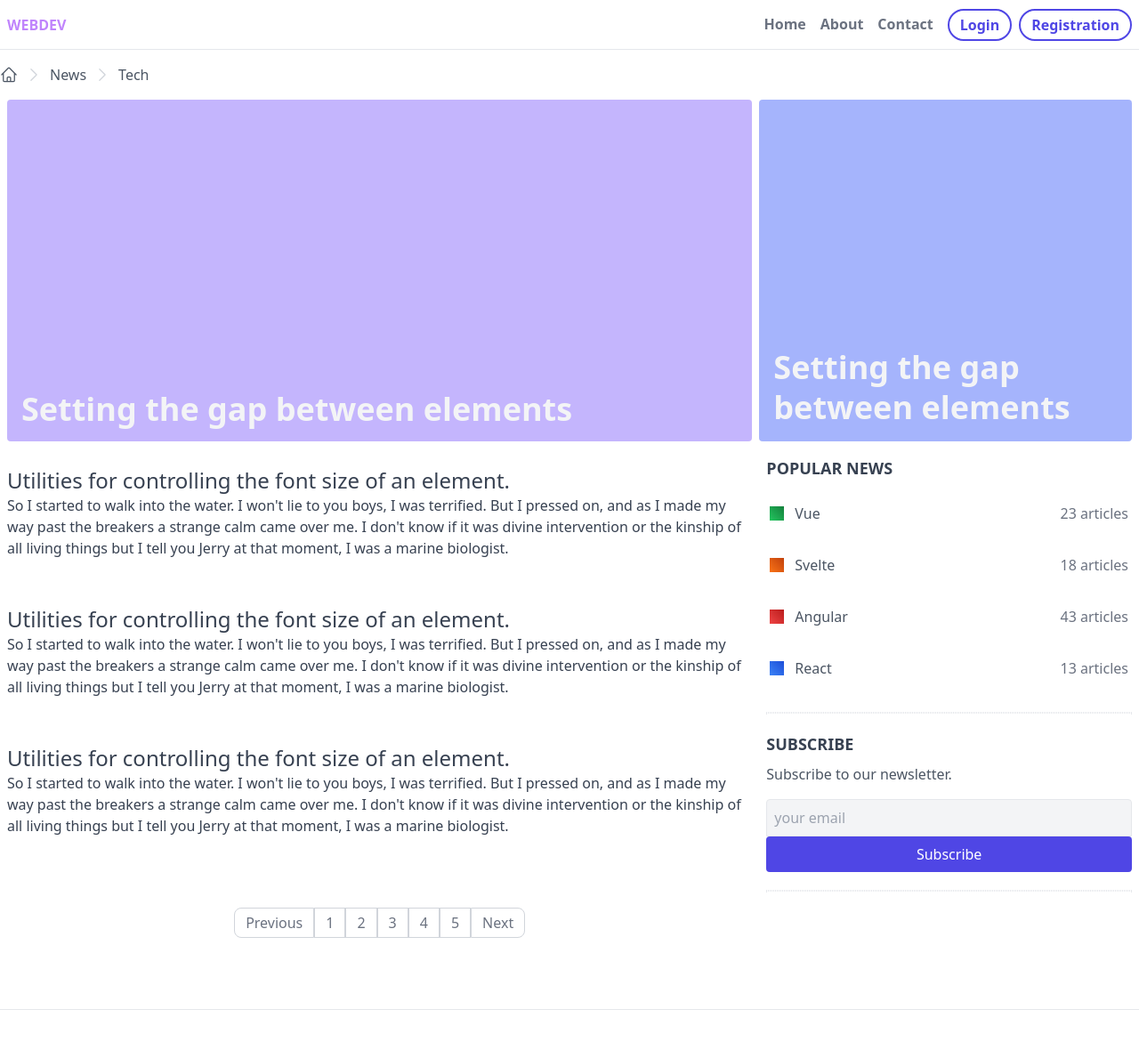
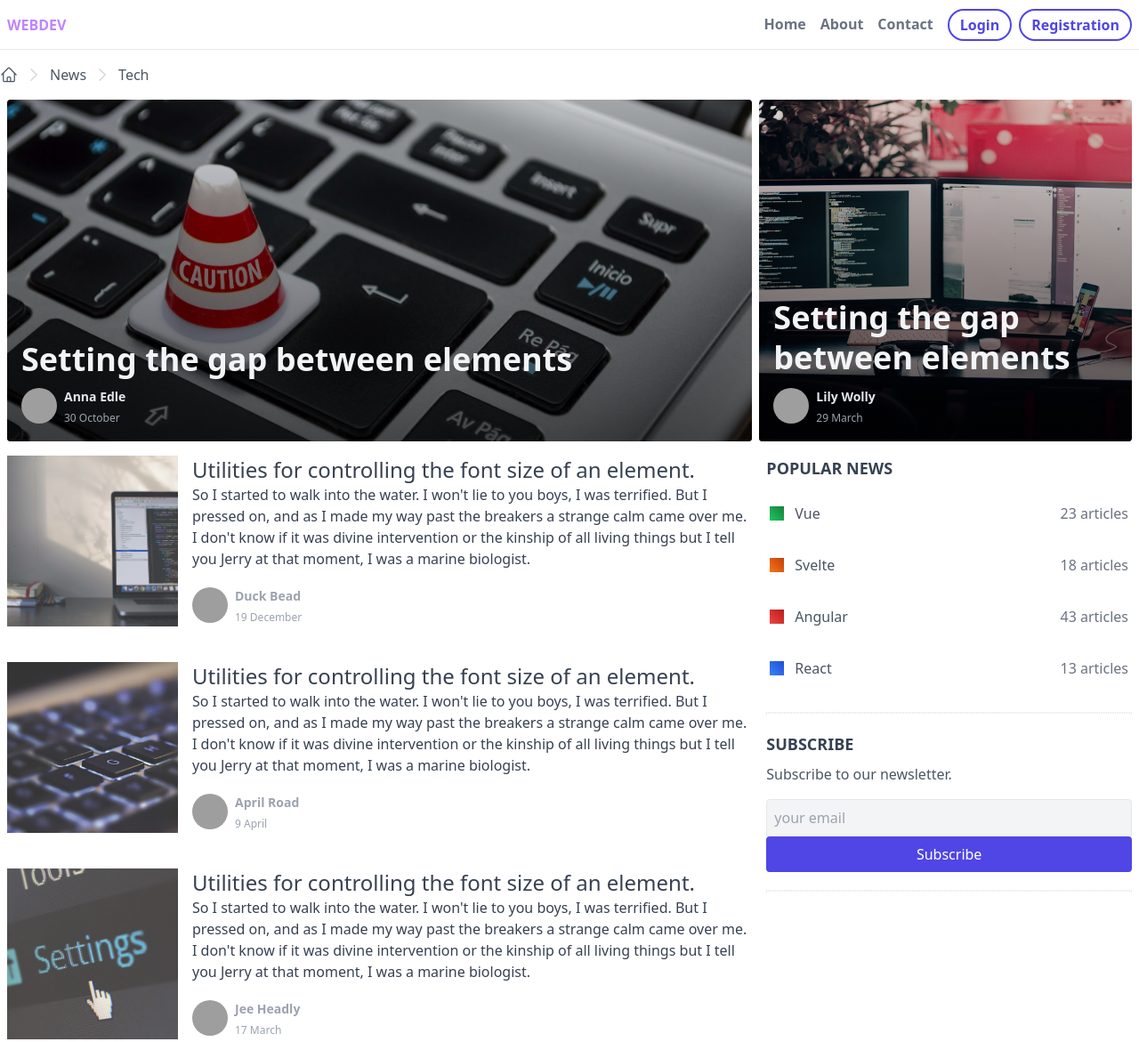
Before and after one commit to EITalanova/tailwind_training, a website: page index.html in a window 1280 px wide. Shown: the top 1171 px of the page at 89% size. Drawn offline with Linux system fonts and the light colour scheme; grey boxes are pictures that could not be loaded.

Commit message:
Lessons-Images, Transitions

```diff
--- a/index.html
+++ b/index.html
@@ -1,4 +1,4 @@
-<!DOCTYPE html>
+<!doctype html>
 <html lang="en">
   <head>
     <meta charset="UTF-8" />
@@ -33,18 +33,14 @@
             stroke="currentColor"
             class="w-6 h-6"
           >
-            <path
-              stroke-linecap="round"
-              stroke-linejoin="round"
-              d="M3.75 6.75h16.5M3.75 12h16.5m-16.5 5.25h16.5"
-            />
+            <path stroke-linecap="round" stroke-linejoin="round" d="M3.75 6.75h16.5M3.75 12h16.5m-16.5 5.25h16.5" />
           </svg>
         </button>
       </header>
 
       <div>
         <div class="py-4 overflow-y-auto whitespace-nowrap flex items-center">
-          <a class="text-gray-600 hover:text-gray-900" href="#"
+          <a class="text-gray-600 hover:text-gray-900 transition-all duration-300" href="#"
             ><svg
               xmlns="http://www.w3.org/2000/svg"
               fill="none"
@@ -68,14 +64,10 @@
               stroke="currentColor"
               class="w-5 h-5"
             >
-              <path
-                stroke-linecap="round"
-                stroke-linejoin="round"
-                d="M8.25 4.5l7.5 7.5-7.5 7.5"
-              />
+              <path stroke-linecap="round" stroke-linejoin="round" d="M8.25 4.5l7.5 7.5-7.5 7.5" />
             </svg>
           </span>
-          <a class="text-gray-600 hover:text-gray-900" href="#">News</a>
+          <a class="text-gray-600 hover:text-gray-900 transition-all duration-300" href="#">News</a>
           <span class="mx-2 text-gray-300"
             ><svg
               xmlns="http://www.w3.org/2000/svg"
@@ -85,37 +77,61 @@
               stroke="currentColor"
               class="w-5 h-5"
             >
-              <path
-                stroke-linecap="round"
-                stroke-linejoin="round"
-                d="M8.25 4.5l7.5 7.5-7.5 7.5"
-              />
+              <path stroke-linecap="round" stroke-linejoin="round" d="M8.25 4.5l7.5 7.5-7.5 7.5" />
             </svg>
           </span>
-          <a class="text-gray-600 hover:text-gray-900" href="#">Tech</a>
+          <a class="text-gray-600 hover:text-gray-900 transition-all duration-300" href="#">Tech</a>
         </div>
       </div>
 
       <section class="px-2 lg:flex lg:space-x-2">
-        <a
-          class="w-full lg:w-2/3 bg-violet-300 h-96 mb-4 relative rounded inline-block overflow-hidden"
-          href="#"
-        >
+        <a class="w-full lg:w-2/3 bg-violet-300 h-96 mb-4 relative rounded inline-block overflow-hidden" href="#">
+          <div
+            class="absolute left-0 top-0 w-full h-full z-10 object-cover bg-gradient-to-b from-black/10 to-black/70"
+          ></div>
+          <img
+            class="absolute left-0 top-0 w-full h-full z-0 object-cover"
+            src="./public/images/img-1.jpg"
+            alt="news"
+          />
           <div class="p-4 absolute bottom-0 left-0 z-20">
-            <h2 class="text-4xl font-semibold text-gray-100 git">
-              Setting the gap between elements
-            </h2>
+            <h2 class="text-4xl font-semibold text-gray-100 git">Setting the gap between elements</h2>
+            <div class="flex mt-3">
+              <img
+                class="h-10 w-10 rounded-full mr-2 object-cover"
+                src="https://randomuser.me/api/portraits/women/75.jpg"
+                alt="photo"
+              />
+              <div>
+                <p class="font-semibold text-gray-200 text-sm">Anna Edle</p>
+                <time class="text-gray-400 text-xs">30 October</time>
+              </div>
+            </div>
           </div>
         </a>
 
-        <a
-          class="w-full lg:w-1/3 bg-indigo-300 h-96 mb-4 relative rounded inline-block overflow-hidden"
-          href="#"
-        >
+        <a class="w-full lg:w-1/3 bg-indigo-300 h-96 mb-4 relative rounded inline-block overflow-hidden" href="#">
+          <div
+            class="absolute left-0 top-0 w-full h-full z-10 object-cover bg-gradient-to-b from-black/10 to-black/70"
+          ></div>
+          <img
+            class="absolute left-0 top-0 w-full h-full z-0 object-cover"
+            src="./public/images/img-2.jpg"
+            alt="news"
+          />
           <div class="p-4 absolute bottom-0 left-0 z-20">
-            <h2 class="text-4xl font-semibold text-gray-100 leading-tight">
-              Setting the gap between elements
-            </h2>
+            <h2 class="text-4xl font-semibold text-gray-100 leading-tight">Setting the gap between elements</h2>
+            <div class="flex mt-3">
+              <img
+                class="h-10 w-10 rounded-full mr-2 object-cover"
+                src="https://randomuser.me/api/portraits/women/35.jpg"
+                alt="photo"
+              />
+              <div>
+                <p class="font-semibold text-gray-200 text-sm">Lily Wolly</p>
+                <time class="text-gray-400 text-xs">29 March</time>
+              </div>
+            </div>
           </div>
         </a>
       </section>
@@ -123,56 +139,95 @@
       <main class="lg:flex">
         <div class="w-full lg:w-2/3">
           <section class="px-2">
-            <a class="block mb-10" href="#">
-              <div class="flex">
+            <a class="block w-full lg:flex mb-10" href="#">
+              <img
+                class="w-full h-48 lg:w-48 opacity-80 object-cover lg:mr-4"
+                src="./public/images/img-3.jpg"
+                alt="img"
+              />
+              <div class="flex"></div>
+              <div class="flex flex-col justify-between">
                 <div>
-                  <h3 class="mt-3 text-gray-700 text-2xl">
-                    Utilities for controlling the font size of an element.
-                  </h3>
+                  <h3 class="text-gray-700 text-2xl">Utilities for controlling the font size of an element.</h3>
                   <p class="text-gray-700">
-                    So I started to walk into the water. I won't lie to you
-                    boys, I was terrified. But I pressed on, and as I made my
-                    way past the breakers a strange calm came over me. I don't
-                    know if it was divine intervention or the kinship of all
-                    living things but I tell you Jerry at that moment, I was a
-                    marine biologist.
+                    So I started to walk into the water. I won't lie to you boys, I was terrified. But I pressed on, and
+                    as I made my way past the breakers a strange calm came over me. I don't know if it was divine
+                    intervention or the kinship of all living things but I tell you Jerry at that moment, I was a marine
+                    biologist.
                   </p>
+                </div>
+                <div class="flex mt-3">
+                  <img
+                    class="h-10 w-10 rounded-full mr-2 object-cover"
+                    src="https://randomuser.me/api/portraits/men/57.jpg"
+                    alt="photo"
+                  />
+                  <div>
+                    <p class="font-semibold text-gray-400 text-sm">Duck Bead</p>
+                    <time class="text-gray-400 text-xs">19 December</time>
+                  </div>
                 </div>
               </div>
             </a>
 
-            <a class="block mb-10" href="#">
-              <div class="flex">
+            <a class="block w-full lg:flex mb-10" href="#">
+              <img
+                class="w-full h-48 lg:w-48 opacity-80 object-cover lg:mr-4"
+                src="./public/images/img-4.jpg"
+                alt="img"
+              />
+              <div class="flex"></div>
+              <div class="flex flex-col justify-between">
                 <div>
-                  <h3 class="mt-3 text-gray-700 text-2xl">
-                    Utilities for controlling the font size of an element.
-                  </h3>
+                  <h3 class="text-gray-700 text-2xl">Utilities for controlling the font size of an element.</h3>
                   <p class="text-gray-700">
-                    So I started to walk into the water. I won't lie to you
-                    boys, I was terrified. But I pressed on, and as I made my
-                    way past the breakers a strange calm came over me. I don't
-                    know if it was divine intervention or the kinship of all
-                    living things but I tell you Jerry at that moment, I was a
-                    marine biologist.
+                    So I started to walk into the water. I won't lie to you boys, I was terrified. But I pressed on, and
+                    as I made my way past the breakers a strange calm came over me. I don't know if it was divine
+                    intervention or the kinship of all living things but I tell you Jerry at that moment, I was a marine
+                    biologist.
                   </p>
+                </div>
+                <div class="flex mt-3">
+                  <img
+                    class="h-10 w-10 rounded-full mr-2 object-cover"
+                    src="https://randomuser.me/api/portraits/women/64.jpg"
+                    alt="photo"
+                  />
+                  <div>
+                    <p class="font-semibold text-gray-400 text-sm">April Road</p>
+                    <time class="text-gray-400 text-xs">9 April</time>
+                  </div>
                 </div>
               </div>
             </a>
 
-            <a class="block mb-10" href="#">
-              <div class="flex">
+            <a class="block w-full lg:flex mb-10" href="#">
+              <img
+                class="w-full h-48 lg:w-48 opacity-80 object-cover lg:mr-4"
+                src="./public/images/img-5.jpg"
+                alt="img"
+              />
+              <div class="flex"></div>
+              <div class="flex flex-col justify-between">
                 <div>
-                  <h3 class="mt-3 text-gray-700 text-2xl">
-                    Utilities for controlling the font size of an element.
-                  </h3>
+                  <h3 class="text-gray-700 text-2xl">Utilities for controlling the font size of an element.</h3>
                   <p class="text-gray-700">
-                    So I started to walk into the water. I won't lie to you
-                    boys, I was terrified. But I pressed on, and as I made my
-                    way past the breakers a strange calm came over me. I don't
-                    know if it was divine intervention or the kinship of all
-                    living things but I tell you Jerry at that moment, I was a
-                    marine biologist.
+                    So I started to walk into the water. I won't lie to you boys, I was terrified. But I pressed on, and
+                    as I made my way past the breakers a strange calm came over me. I don't know if it was divine
+                    intervention or the kinship of all living things but I tell you Jerry at that moment, I was a marine
+                    biologist.
                   </p>
+                </div>
+                <div class="flex mt-3">
+                  <img
+                    class="h-10 w-10 rounded-full mr-2 object-cover"
+                    src="https://randomuser.me/api/portraits/women/10.jpg"
+                    alt="photo"
+                  />
+                  <div>
+                    <p class="font-semibold text-gray-400 text-sm">Jee Headly</p>
+                    <time class="text-gray-400 text-xs">17 March</time>
+                  </div>
                 </div>
               </div>
             </a>
@@ -193,29 +248,21 @@
           </div>
         </div>
 
-        <div
-          class="w-full lg:w-1/3 px-2 md:flex md:space-x-6 lg:block lg:space-x-0"
-        >
+        <div class="w-full lg:w-1/3 px-2 md:flex md:space-x-6 lg:block lg:space-x-0">
           <div class="w-full md:w-1/2 lg:w-full mb-5">
-            <h5 class="font-bold text-lg uppercase text-gray-700 mb-2">
-              Popular news
-            </h5>
+            <h5 class="font-bold text-lg uppercase text-gray-700 mb-2">Popular news</h5>
             <ul>
-              <li class="px-1 py-4 border-y border-white hover:border-gray-200">
+              <li class="px-1 py-4 border-y border-white hover:border-gray-200 transition-all duration-300">
                 <a class="flex items-center text-gray-600" href="#">
-                  <span
-                    class="inline-block w-4 h-4 mr-3 bg-gradient-to-tr from-green-500 to-green-700"
-                  ></span>
+                  <span class="inline-block w-4 h-4 mr-3 bg-gradient-to-tr from-green-500 to-green-700"></span>
                   Vue
                   <span class="text-gray-500 ml-auto">23 articles</span>
                 </a>
               </li>
 
-              <li class="px-1 py-4 border-y border-white hover:border-gray-200">
+              <li class="px-1 py-4 border-y border-white hover:border-gray-200 transition-all duration-300">
                 <a class="flex items-center text-gray-600" href="#">
-                  <span
-                    class="inline-block w-4 h-4 mr-3 bg-gradient-to-tr from-orange-500 to-orange-700"
-                  ></span>
+                  <span class="inline-block w-4 h-4 mr-3 bg-gradient-to-tr from-orange-500 to-orange-700"></span>
                   Svelte
                   <span class="text-gray-500 ml-auto">18 articles</span>
                 </a>
@@ -223,19 +270,15 @@
 
               <li class="px-1 py-4 border-y border-white hover:border-gray-200">
                 <a class="flex items-center text-gray-600" href="#">
-                  <span
-                    class="inline-block w-4 h-4 mr-3 bg-gradient-to-tr from-red-500 to-red-700"
-                  ></span>
+                  <span class="inline-block w-4 h-4 mr-3 bg-gradient-to-tr from-red-500 to-red-700"></span>
                   Angular
                   <span class="text-gray-500 ml-auto">43 articles</span>
                 </a>
               </li>
 
-              <li class="px-1 py-4 border-y border-white hover:border-gray-200">
+              <li class="px-1 py-4 border-y border-white hover:border-gray-200 transition-all duration-300">
                 <a class="flex items-center text-gray-600" href="#">
-                  <span
-                    class="inline-block w-4 h-4 mr-3 bg-gradient-to-tr from-blue-500 to-blue-700"
-                  ></span>
+                  <span class="inline-block w-4 h-4 mr-3 bg-gradient-to-tr from-blue-500 to-blue-700"></span>
                   React
                   <span class="text-gray-500 ml-auto">13 articles</span>
                 </a>
@@ -246,17 +289,15 @@
           <div class="w-ful md:w-1/2 lg:w-full">
             <div class="border border-dotted md:hidden lg:block"></div>
             <div class="my-5 md:my-0 lg:my-5">
-              <h5 class="font-bold text-lg uppercase text-gray-700 mb-2">
-                Subscribe
-              </h5>
+              <h5 class="font-bold text-lg uppercase text-gray-700 mb-2">Subscribe</h5>
               <p class="text-gray-600 mb-4">Subscribe to our newsletter.</p>
               <input
                 placeholder="your email"
                 type="email"
-                class="text-gray-700 bg-gray-100 p-2 w-full border rounded-t hover:border-gray-600"
+                class="text-gray-700 bg-gray-100 p-2 w-full border rounded-t hover:border-gray-600 transition-all duration-300"
               />
               <button
-                class="px-4 py-2 bg-indigo-600 text-white rounded w-full hover:bg-indigo-800"
+                class="px-4 py-2 bg-indigo-600 text-white rounded w-full hover:bg-indigo-800 transition-all duration-300"
               >
                 Subscribe
               </button>
```
Also changed, not shown: package.json (+11 -1 lines), src/main.css (+4 -4 lines), public/images/img-1.jpg (added), public/images/img-2.jpg (added), public/images/img-3.jpg (added), public/images/img-4.jpg (added), public/images/img-5.jpg (added), public/styles.css, 3 other files.
